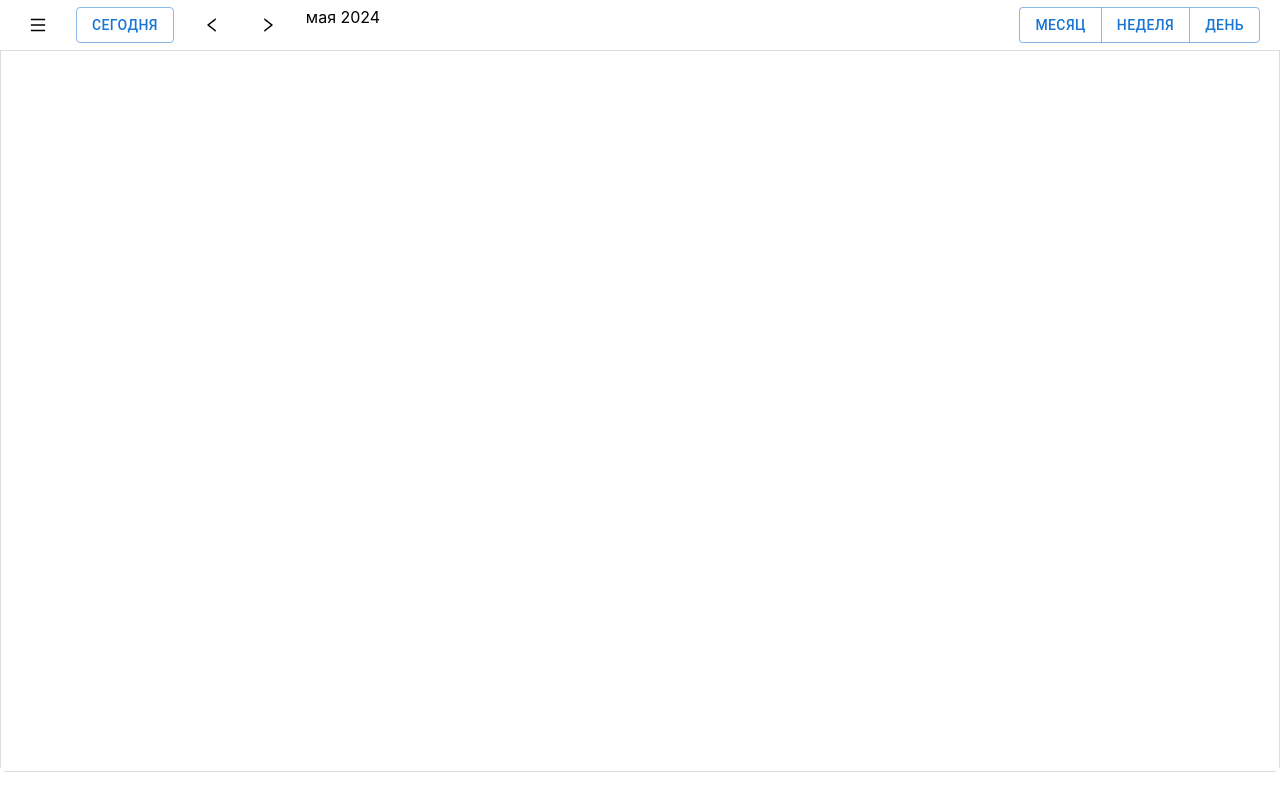
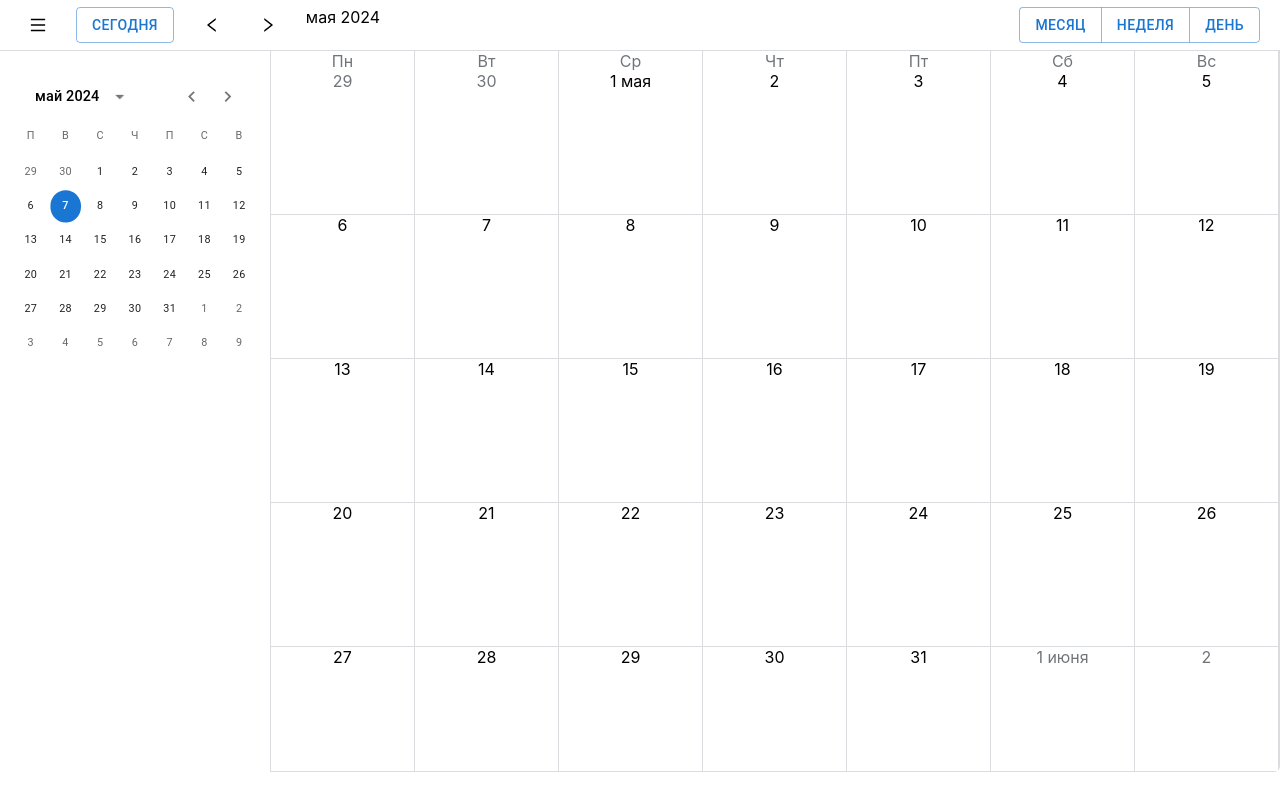
Before and after one commit to temakulakov/events-sheduller-calendar, a React (Create React App) app: page / in a window 1280 px wide. Built offline with nearby package versions, Linux system fonts and the light colour scheme; no server answers.

Commit message:
Второй этап

```diff
--- a/package.json
+++ b/package.json
@@ -20,6 +20,7 @@
     "axios": "^1.6.8",
     "dayjs": "^1.11.11",
     "framer-motion": "^11.1.8",
+    "lodash": "^4.17.21",
     "moment": "^2.30.1",
     "react": "^18.3.1",
     "react-dom": "^18.3.1",
@@ -52,5 +53,8 @@
       "last 1 firefox version",
       "last 1 safari version"
     ]
+  },
+  "devDependencies": {
+    "@types/lodash": "^4.17.1"
   }
 }
--- a/src/components/Grid/Grid.tsx
+++ b/src/components/Grid/Grid.tsx
@@ -1,5 +1,8 @@
 import styles from './Grid.module.scss';
+import MonthView from "./MonthView/MonthView";
 
 export default function Grid() {
-    return <div className={styles.root}></div>
+    return <div className={styles.root}>
+        <MonthView/>
+    </div>
 }
--- /dev/null
+++ b/src/components/Grid/MonthView/MonthView.module.scss
@@ -0,0 +1,26 @@
+.root {
+  display: grid;
+  grid-template-columns: repeat(7, 1fr);
+  width: 100%;
+  height: 100%;
+}
+.cell {
+  border-bottom: 1px #DADCE0 solid;
+  border-right: 1px #DADCE0 solid;
+}
+
+.unCurrent {
+  color: #70757a;
+}
+
+.weekDay {
+  max-height: 20px;
+  display: flex;
+  width: 100%;
+  div {
+    display: flex;
+    justify-content: center;
+    color: #70757a;
+    border-right: 1px #DADCE0 solid;
+  }
+}
--- /dev/null
+++ b/src/components/Grid/MonthView/MonthView.tsx
@@ -0,0 +1,86 @@
+import styles from './MonthView.module.scss';
+import {useCallback, useEffect, useState} from "react";
+import dayjs, { Dayjs } from "dayjs";
+import { useRecoilState } from "recoil";
+import { currentDate } from "../../../store/atoms";
+import { Month } from "../../../consts";
+import { AnimatePresence, motion } from 'framer-motion';
+import {debounce, throttle} from "lodash";
+
+
+const MonthView: React.FC = () => {
+    const [currentMonth, setCurrentMonth] = useRecoilState<Dayjs>(currentDate);
+    const [next, setNext] = useState<boolean>(false);
+
+    const firstDayIndex = (currentMonth.startOf('month').day() - 1) % 7;
+    const firstDayAdjusted = firstDayIndex === -1 ? 6 : firstDayIndex;
+
+    const daysInMonth = currentMonth.daysInMonth();
+    const daysArray = Array.from({ length: daysInMonth }, (_, index) => index + 1);
+
+    const emptyDaysCount = firstDayAdjusted;
+    const lastDayPrevMonth = currentMonth.subtract(1, 'month').endOf('month');
+    const emptyDays = Array.from({ length: emptyDaysCount }, (_, index) =>
+        lastDayPrevMonth.subtract(index, 'day').date()
+    ).reverse();
+
+    const lastDayIndex = (currentMonth.endOf('month').day() - 1) % 7;
+    const lastDayAdjusted = lastDayIndex === -1 ? 6 : lastDayIndex;
+
+    const nextDaysCount = 6 - lastDayAdjusted;
+    const firstDayNextMonth = currentMonth.add(1, 'month').startOf('month');
+    const nextDays = Array.from({ length: nextDaysCount }, (_, index) =>
+        firstDayNextMonth.add(index, 'day').date()
+    );
+
+    const handleScroll = useCallback(throttle((deltaY: number) => {
+        if (deltaY > 1000) {
+            setCurrentMonth(currentMonth.add(1, 'month'));
+        } else if (deltaY < 1000) {
+            setCurrentMonth(currentMonth.subtract(1, 'month'));
+        }
+    }, 1500), [currentMonth]); // Задержка 500 мс
+
+    useEffect(() => {
+        // React to currentMonth changes
+    }, [currentMonth]);
+
+    return <AnimatePresence>
+        <motion.div
+            key={currentMonth.month()}
+            style={{ height: '100%' }}
+            initial={{ opacity: 0, x: next ? 30 : -30 }}
+            animate={{ opacity: 1, x: 0 }}
+            exit={{ opacity: 0, x: next ? 30 : -30 }}
+            transition={{ duration: 0.1 }}
+            onWheel={(event) => handleScroll(event.deltaY)}
+        >
+            <div className={styles.weekDay}>
+                {['Пн', 'Вт', 'Ср', 'Чт', 'Пт', 'Сб', 'Вс'].map((day, index) => (
+                    <div key={index} className={styles.weekDay}>
+                        {day}
+                    </div>
+                ))}
+            </div>
+            <div className={styles.root}>
+                {emptyDays.map((day, index) => (
+                    <div key={`empty-${index}`} className={`${styles.cell} ${styles.unCurrent}`}>
+                        {day === 1 ? `${day} ${Month[currentMonth.subtract(1, 'month').month()]}` : day}
+                    </div>
+                ))}
+                {daysArray.map(day => (
+                    <div key={day} className={styles.cell}>
+                        {day === 1 ? `${day} ${Month[currentMonth.month()]}` : day}
+                    </div>
+                ))}
+                {nextDays.map((day, index) => (
+                    <div key={`next-${index}`} className={`${styles.cell} ${styles.unCurrent}`}>
+                        {day === 1 ? `${day} ${Month[currentMonth.add(1, 'month').month()]}` : day}
+                    </div>
+                ))}
+            </div>
+        </motion.div>
+    </AnimatePresence>;
+};
+
+export default MonthView;
--- a/src/components/Header/Header.tsx
+++ b/src/components/Header/Header.tsx
@@ -1,5 +1,5 @@
 import styles from './Header.module.scss';
-import React from "react";
+import React, {useEffect} from "react";
 import {LeftOutlined, MenuOutlined, RightOutlined} from "@ant-design/icons";
 import {Button, ButtonGroup} from "@mui/material";
 import {useRecoilState} from "recoil";
@@ -20,25 +20,26 @@ const Header = () => {
     const handleNext = (action: 'min' | 'pls') => {
         switch (view) {
             case 'day':
-                action === 'min' ? currentDay.subtract(1, 'day') : currentDay.add(1, 'day')
+                action === 'min' ? setCurrentDay(currentDay.subtract(1, 'day')) : setCurrentDay(currentDay.add(1, 'day'))
                 break;
             case 'week':
-                action === 'min' ? currentDay.subtract(1, 'week') : currentDay.add(1, 'week')
+                action === 'min' ? setCurrentDay(currentDay.subtract(1, 'week')) : setCurrentDay(currentDay.add(1, 'week'))
                 console.log('wefwef')
                 break;
             case 'month':
-                action === 'min' ? currentDay.subtract(1, 'month') : currentDay.add(1, 'week')
+                action === 'min' ? setCurrentDay(currentDay.subtract(1, 'month')) : setCurrentDay(currentDay.add(1, 'month'))
 
                 break;
         }
     }
+
+
     return <div className={styles.root}>
         <div className={styles.menu}>
             <div className={styles.arrow} onClick={() => setMenu(!menu)}><MenuOutlined style={{height: '100%', width: 'auto'}} width={70} height={50}/></div>
-            <Button variant="outlined">Сегодня</Button>
+            <Button variant="outlined" onClick={handleToday}> Сегодня</Button>
             <div className={styles.arrow} onClick={() => handleNext('min')} ><LeftOutlined /></div>
             <div className={styles.arrow} onClick={() => handleNext('pls')} ><RightOutlined /></div>
-            <div>
                 {
                     view === 'day' &&
                     <p>{currentDay.date()} {Month[currentDay.month()]} {currentDay.year()} {WeekDay[currentDay.day()]}</p>
@@ -46,7 +47,6 @@ const Header = () => {
                 {
                     view === 'month' && <p>{Month[currentDay.month()]} {currentDay.year()}</p>
                 }
-            </div>
         </div>
         <div className={styles.menu}>
             <ButtonGroup variant="outlined" aria-label="Basic button group">
--- a/src/components/Picker/Picker.tsx
+++ b/src/components/Picker/Picker.tsx
@@ -6,12 +6,15 @@ import {DateCalendar, LocalizationProvider} from "@mui/x-date-pickers";
 import {AdapterDayjs} from "@mui/x-date-pickers/AdapterDayjs";
 import 'dayjs/locale/ru';
 import dayjs from "dayjs";
-import Calendar from "../Calendar"; // импорт русской локализации
+import Calendar from "../Calendar";
+import {useEffect} from "react"; // импорт русской локализации
 
 dayjs.locale('ru'); // установка локализации dayjs
 
 export default function Picker() {
     const [now, setNow] = useRecoilState(currentDate)
+
+
 
     const active = useRecoilValue(calendarMin);
     return <LocalizationProvider dateAdapter={AdapterDayjs} adapterLocale={'ru'}>
@@ -40,6 +43,7 @@ export default function Picker() {
                                     sx={{transform: 'scale(0.9)', width: '270px'}}
                                     value={now}
                                     onChange={(value, selectionState, selectedView) => setNow(value)}
+                                    showDaysOutsideCurrentMonth fixedWeekNumber={6}
                                 />
 
                             </motion.div>
--- a/src/store/atoms.ts
+++ b/src/store/atoms.ts
@@ -36,7 +36,7 @@ export const dateRange = atom<{from: Dayjs, to: Dayjs}>({
 
 export const calendarMin = atom<boolean>({
     key: 'calendarMin',
-    default: false,
+    default: true,
 })
 
 export const currentDate = atom<Dayjs>({
```
Also changed, not shown: 1 other file (tests, documents, lock files or other folders).
